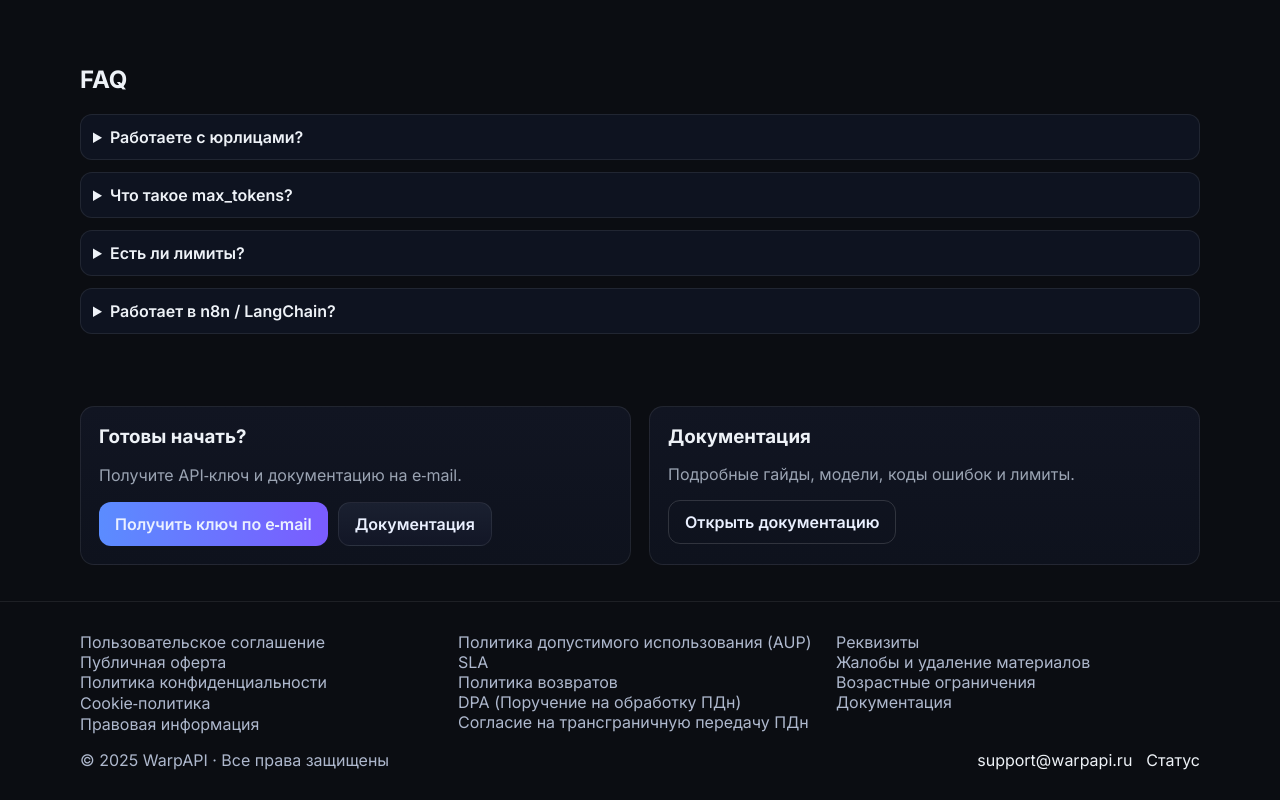
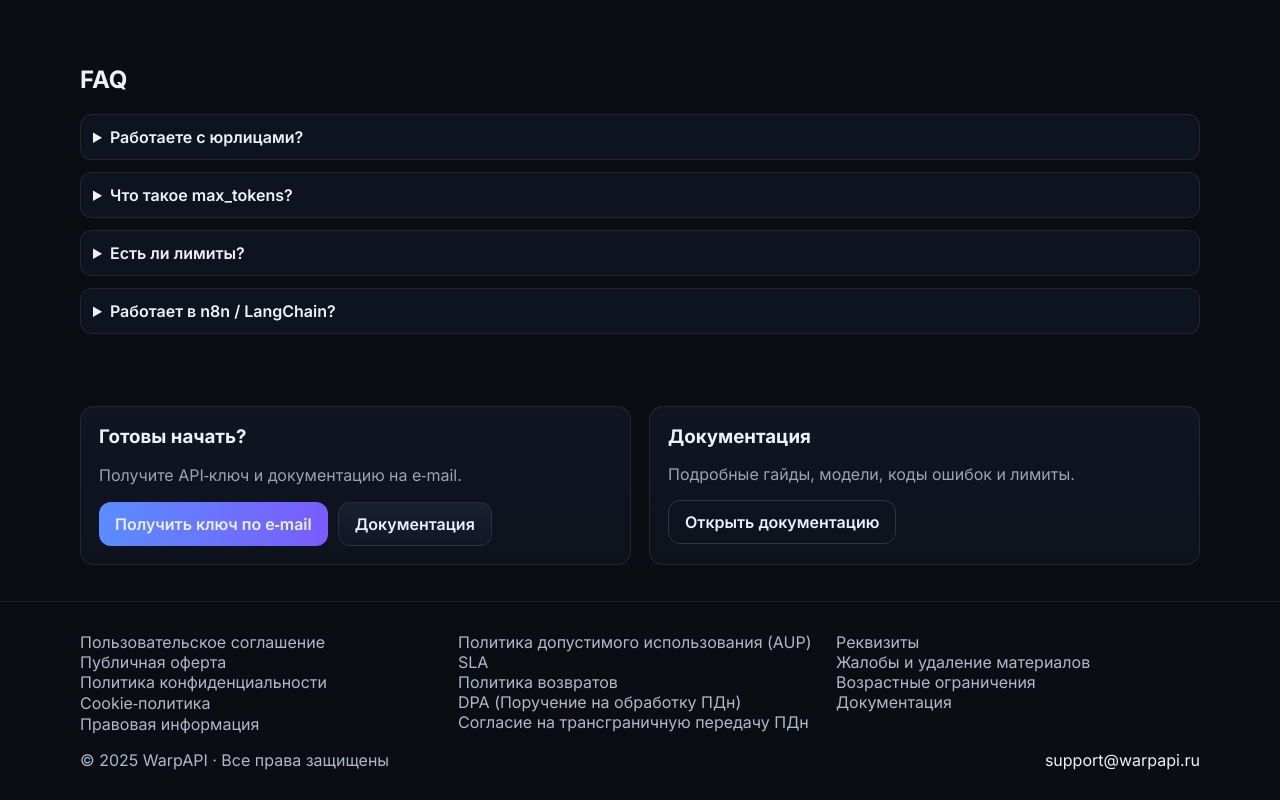
Before and after one commit to grx613/warpapi, a plain HTML site: page index.html in a window 1280 px wide. Shown: the part 3253-4053 px from the top of the page. Drawn offline with Linux system fonts and the light colour scheme.

Commit message:
Update index.html

```diff
--- a/index.html
+++ b/index.html
@@ -366,7 +366,6 @@ curl -s "https://api.warpapi.ru/v1/warpapi/stats?period=30d" \
         <div>© 2025 WarpAPI · Все права защищены</div>
         <div style="display:flex;gap:14px;align-items:center">
           <a href="mailto:support@warpapi.ru">support@warpapi.ru</a>
-          <a href="https://status.warpapi.ru" target="_blank" rel="noopener">Статус</a>
         </div>
       </div>
     </div>
```
